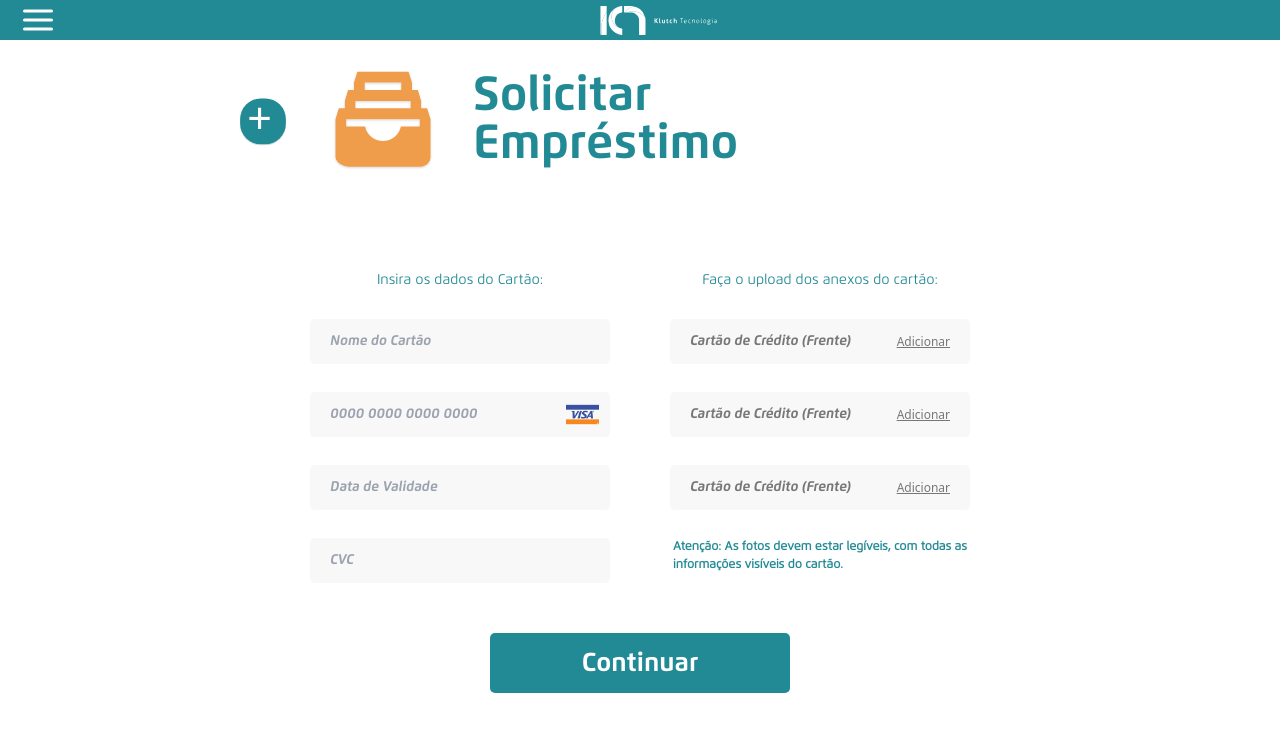
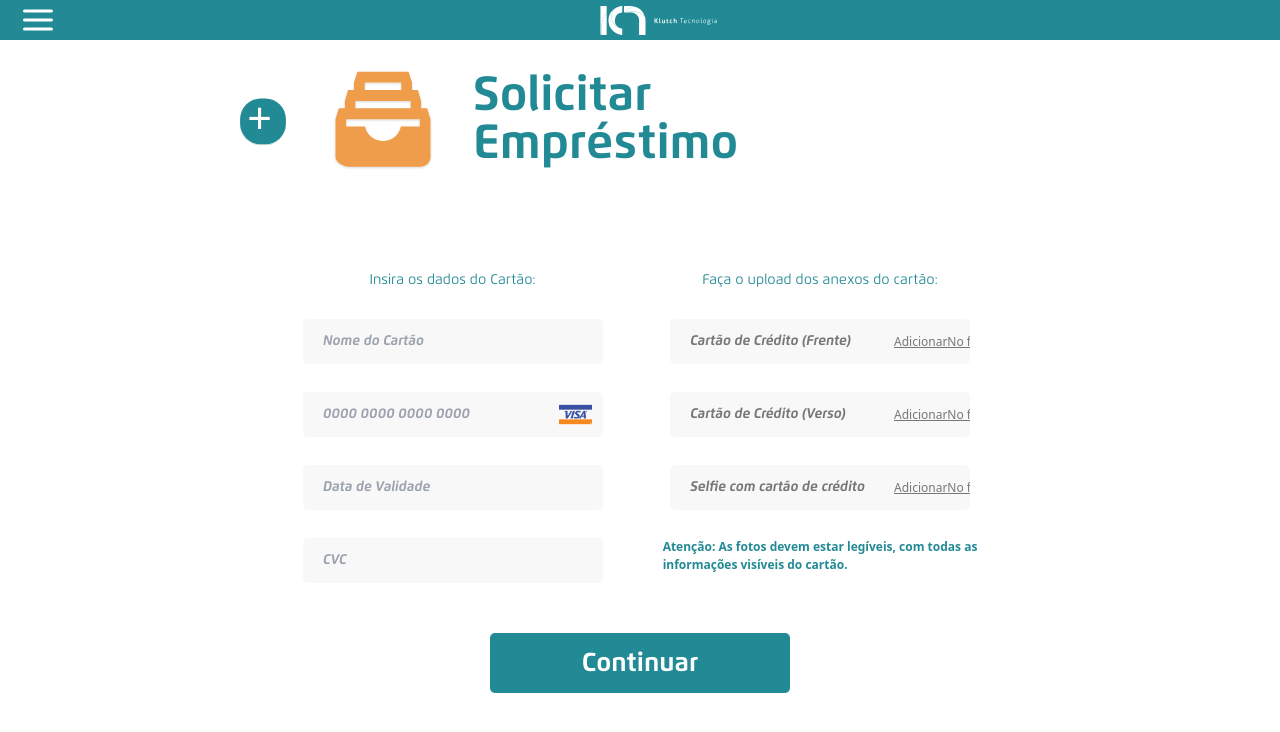
Before and after one commit to viniciusperrone/Klutch-Tech, a Next.js app in the folder frontend/: page /enter-card-data in a window 1280 px wide. Shown: the top 732 px of the page. Built offline with nearby package versions, Linux system fonts and the light colour scheme; no server answers.

Commit message:
chore: challenge completed

```diff
--- a/frontend/package.json
+++ b/frontend/package.json
@@ -11,6 +11,7 @@
   "dependencies": {
     "axios": "^0.27.2",
     "classnames": "^2.3.1",
+    "firebase": "^9.9.0",
     "next": "12.2.1",
     "react": "18.2.0",
     "react-dom": "18.2.0",
--- a/frontend/src/hooks/index.tsx
+++ b/frontend/src/hooks/index.tsx
@@ -3,7 +3,8 @@ import { ReactNode } from 'react';
 import {
   ICustomer,
   IInstallmentsHook,
-  ISolicitationResponse
+  ISolicitationResponse,
+  IStorage
 } from '@shared/interfaces';
 
 type Props = {
@@ -18,6 +19,7 @@ export default function ContextProvider({ children }: Props) {
   const [customer, setCustomer] = useState<ICustomer | null>();
   const [request, setRequest] = useState<ISolicitationResponse | null>();
   const [value, setValue] = useState<number>();
+  const [storage, setStorage] = useState<IStorage>({} as IStorage);
   return (
     <Context.Provider
       value={{
@@ -28,7 +30,9 @@ export default function ContextProvider({ children }: Props) {
         value,
         setValue,
         request,
-        setRequest
+        setRequest,
+        storage,
+        setStorage
       }}
     >
       {children}
--- /dev/null
+++ b/frontend/src/hooks/useStorage.tsx
@@ -0,0 +1,19 @@
+import { useContext } from 'react';
+import { Context } from './index';
+import { IStorage } from '@shared/interfaces';
+
+type ContextProps = {
+  storage: IStorage;
+  setStorage: (data: IStorage) => void;
+};
+
+export function useStorage() {
+  const context = useContext(Context);
+
+  const { storage, setStorage } = context as ContextProps;
+
+  return {
+    storage,
+    setStorage
+  };
+}
--- /dev/null
+++ b/frontend/src/lib/firebase.ts
@@ -0,0 +1,18 @@
+import { initializeApp } from 'firebase/app';
+import { getStorage } from 'firebase/storage';
+
+const firebaseConfig = {
+  apiKey: process.env.NEXT_FIREBASE_API_KEY,
+  authDomain: process.env.NEXT_FIREBASE_DOMAIN,
+  projectId: process.env.NEXT_FIREBASE_PROJECT_ID,
+  storageBucket:
+    process.env.NEXT_FIREBASE_STORAGE_BUCKET ||
+    'klutch-tech---teste.appspot.com',
+  messagingSenderId: process.env.NEXT_FIREBASE_MESSAGING_SENDER_ID,
+  appId: process.env.NEXT_FIREBASE_APP_ID,
+  measurementId: process.env.NEXT_FIREBASE_MEASUREMENT_ID
+};
+
+// Initialize Firebase
+export const app = initializeApp(firebaseConfig);
+export const storage = getStorage(app);
--- a/frontend/src/pages/enter-card-data.tsx
+++ b/frontend/src/pages/enter-card-data.tsx
@@ -1,4 +1,5 @@
-import { FormEvent, useState } from 'react';
+import { useState, useRef, FormEvent } from 'react';
+import { ref, uploadBytesResumable, getDownloadURL } from 'firebase/storage';
 import Image from 'next/image';
 import { useRouter } from 'next/router';
 import { FadeLoader } from 'react-spinners';
@@ -17,6 +18,8 @@ import FillingSvg from 'assets/icons/filling-orange.svg';
 import PlusSvg from 'assets/icons/plus.svg';
 import VisaLogo from 'assets/images/visa.png';
 import { Error } from '@components/Error';
+import { useStorage } from '@hooks/useStorage';
+import { storage } from 'src/lib/firebase';
 
 export default function EnterCardData() {
   const router = useRouter();
@@ -24,10 +27,15 @@ export default function EnterCardData() {
   const { installmentClient } = useInstallments();
   const { value: price } = useValue();
   const { setRequest } = useRequest();
+  const { storage: storageRequest, setStorage } = useStorage();
 
   const [sendRequestData, setSendRequestData] = useState({} as ISolicitation);
   const [error, setError] = useState<boolean>(false);
   const [message, setMessage] = useState<string>();
+  const [progress, setProgress] = useState<number>(0);
+  const [imgURL, setImgURL] = useState<any>();
+
+  const inputRef = useRef(null);
 
   const {
     data,
@@ -39,6 +47,47 @@ export default function EnterCardData() {
   function onChange(value: string | number, name: string) {
     setSendRequestData({ ...sendRequestData, [name]: value });
   }
+
+  function handleAddImage(event: any, name: string) {
+    const file = event;
+
+    inputRef.current.value = null;
+
+    console.log(file);
+
+    if (!file) {
+      setError(true);
+      setMessage('Error ao enviar imagem!');
+      setTimeout(() => {
+        setError(false);
+      }, 2600);
+      return;
+    }
+
+    const storageRef = ref(storage, `images/${file.name}`);
+    const uploadTask = uploadBytesResumable(storageRef, file);
+
+    uploadTask.on(
+      'state_changed',
+      snapshort => {
+        const progress =
+          (snapshort.bytesTransferred / snapshort.totalBytes) * 100;
+        setProgress(progress);
+      },
+      error => {
+        setError(true);
+        setMessage('Falha no envio da imagem!');
+      },
+      () => {
+        getDownloadURL(uploadTask.snapshot.ref).then(url => {
+          setStorage({ ...storageRequest, [name]: url });
+          console.log(url);
+          setImgURL(url);
+        });
+      }
+    );
+  }
+
   async function handleSubmit(event: FormEvent) {
     event.preventDefault();
 
@@ -98,6 +147,7 @@ export default function EnterCardData() {
     setMessage('Erro de conexão!');
   }
 
+  console.log(storageRequest);
   return (
     <div>
       <Header />
@@ -160,38 +210,64 @@ export default function EnterCardData() {
               <h1 className="text-[14px] font-flexoRegular text-blue-400">
                 Faça o upload dos anexos do cartão:
               </h1>
-              <div className="w-[300px] h-[45px] bg-gray-200 rounded-[5px] flex px-[20px] flex-row justify-between items-center">
+              <span className="w-[300px] h-[45px] bg-gray-200 rounded-[5px] flex px-[20px] flex-row justify-between items-center overflow-hidden">
                 <h3 className="text-[14px] font-flexoBoldIt">
                   Cartão de Crédito (Frente)
                 </h3>
-                <span className="cursor-pointer">
-                  <p className="text-[12px] font-flexRegular underline">
-                    Adicionar
-                  </p>
-                </span>
-              </div>
-              <div className="w-[300px] h-[45px] bg-gray-200 rounded-[5px] flex px-[20px] flex-row justify-between items-center">
+                <label className="w-[40px] text-[12px] font-flexRegular underline cursor-pointer mr-4 flex flex-row">
+                  {storageRequest.front ? 'Adicionado' : 'Adicionar'}
+                  <input
+                    className="file:hidden"
+                    type="file"
+                    title=" "
+                    name="fupload"
+                    accept=".png, .jpg, .jpeg"
+                    ref={inputRef}
+                    onChange={e => handleAddImage(e.target?.files[0], 'front')}
+                  />
+                </label>
+              </span>
+              <span className="w-[300px] h-[45px] bg-gray-200 rounded-[5px] flex px-[20px] flex-row justify-between items-center overflow-hidden">
                 <h3 className="text-[14px] font-flexoBoldIt">
-                  Cartão de Crédito (Frente)
+                  Cartão de Crédito (Verso)
                 </h3>
-                <span className="cursor-pointer">
-                  <p className="text-[12px] font-flexRegular underline">
-                    Adicionar
-                  </p>
-                </span>
-              </div>
-              <div className="w-[300px] h-[45px] bg-gray-200 rounded-[5px] flex px-[20px] flex-row justify-between items-center">
+                <label className="w-[40px] text-[12px] font-flexRegular underline cursor-pointer mr-4 flex flex-row">
+                  {storageRequest.towards ? 'Adicionado' : 'Adicionar'}
+                  <input
+                    className="file:hidden"
+                    type="file"
+                    title=" "
+                    name="fupload"
+                    accept=".png, .jpg, .jpeg"
+                    ref={inputRef}
+                    onChange={e =>
+                      handleAddImage(e.target?.files[0], 'towards')
+                    }
+                  />
+                </label>
+              </span>
+
+              <span className="w-[300px] h-[45px] bg-gray-200 rounded-[5px] flex px-[20px] flex-row justify-between items-center overflow-hidden">
                 <h3 className="text-[14px] font-flexoBoldIt">
-                  Cartão de Crédito (Frente)
+                  Selfie com cartão de crédito
                 </h3>
+                <label className="w-[40px] text-[12px] font-flexRegular underline cursor-pointer mr-4 flex flex-rol">
+                  {storageRequest.selfie ? 'Adicionado' : 'Adicionar'}
+                  <input
+                    className="file:hidden"
+                    type="file"
+                    name="fupload"
+                    accept=".png, .jpg, .jpeg"
+                    ref={inputRef}
+                    onChange={e => handleAddImage(e.target?.files[0], 'selfie')}
+                  />
+                </label>
+              </span>
 
-                <span className="cursor-pointer">
-                  <p className="text-[12px] font-flexRegular underline">
-                    Adicionar
-                  </p>
-                </span>
-              </div>
-              <strong className="text-[12px] font-flexoRegular text-blue-400">
+              <strong
+                className="text-[12px] font-flex
+               oRegular text-blue-400"
+              >
                 Atenção: As fotos devem estar legíveis, com todas as <br />
                 informações visíveis do cartão.
               </strong>
--- a/frontend/src/pages/request-details.tsx
+++ b/frontend/src/pages/request-details.tsx
@@ -1,6 +1,7 @@
 import Image from 'next/image';
 
 import { useValue } from '@hooks/useValue';
+import { useStorage } from '@hooks/useStorage';
 import { useRequest } from '@hooks/useRequest';
 import { Header } from '@components/Header';
 import { currencyBRL } from 'utils/currencyBRL';
@@ -16,6 +17,8 @@ import { dateFormatted } from 'utils/dateFormatted';
 export default function RequestDetails() {
   const { value } = useValue();
   const { request } = useRequest();
+  const { storage } = useStorage();
+
   return (
     <div>
       <Header />
@@ -70,9 +73,14 @@ export default function RequestDetails() {
                   width={100}
                   height={70}
                 />
-                <p className="text-[14px] font-flexRegular text-blue-500 underline">
+                <a
+                  className="text-[14px] font-flexRegular text-blue-500 underline"
+                  href={storage.front}
+                  download
+                  target="_blank"
+                >
                   Ver comprovante
-                </p>
+                </a>
               </div>
               <div className="w-[180px] h-[250px] bg-gray-200 rounded flex flex-col py-4 justify-between items-center">
                 <h1 className="text-[18px] font-flexoMedium">
@@ -84,9 +92,14 @@ export default function RequestDetails() {
                   width={100}
                   height={70}
                 />
-                <p className="text-[14px] font-flexRegular text-blue-500 underline">
+                <a
+                  className="text-[14px] font-flexRegular text-blue-500 underline"
+                  href={storage.towards}
+                  download
+                  target="_blank"
+                >
                   Ver comprovante
-                </p>
+                </a>
               </div>
               <div className="w-[180px] h-[250px] bg-gray-200 rounded flex flex-col py-4 justify-between items-center">
                 <h1 className="text-[18px] font-flexoMedium">
@@ -98,9 +111,14 @@ export default function RequestDetails() {
                   width={100}
                   height={70}
                 />
-                <p className="text-[14px] font-flexRegular text-blue-500 underline">
+                <a
+                  className="text-[14px] font-flexRegular text-blue-500 underline"
+                  href={storage.selfie}
+                  download
+                  target="_blank"
+                >
                   Ver comprovante
-                </p>
+                </a>
               </div>
             </div>
           </div>
@@ -137,7 +155,7 @@ export default function RequestDetails() {
                   </h1>
                 </div>
                 <h1 className="text-[16px] font-flexoBoldIt">
-                  1 parcelas de:{' '}
+                  {request.installments.installment} parcelas de:{' '}
                   <strong className="text-[16px] font-flexoBoldIt text-green-700">
                     {currencyBRL(
                       (request.installments.installmentValue * value) /
--- a/frontend/src/pages/request-feedback.tsx
+++ b/frontend/src/pages/request-feedback.tsx
@@ -96,7 +96,7 @@ export default function RequestFeedback() {
               </h3>
               <div className="flex flex-row items-center gap-[10px]">
                 <p className="text-[22px] font-flexoBoldIt text-green-700">
-                  R$ {value}
+                  {currencyBRL(value)}
                 </p>
                 <GoCheck size={32} color="#228A95" />
               </div>
@@ -107,7 +107,6 @@ export default function RequestFeedback() {
               </h3>
               <div className="flex flex-row items-center gap-[10px]">
                 <p className="text-[22px] font-flexoBoldIt text-green-700">
-                  R${' '}
                   {currencyBRL(
                     (request.installments.installmentValue * value) /
                       request.installments.installment
--- a/frontend/src/shared/interfaces.ts
+++ b/frontend/src/shared/interfaces.ts
@@ -59,3 +59,9 @@ export interface ISolicitationResponse extends ISolicitation {
   installments: IInstallments;
   table: IRateTable | null;
 }
+
+export interface IStorage {
+  selfie: string;
+  front: string;
+  towards: string;
+}
--- a/frontend/src/styles/global.css
+++ b/frontend/src/styles/global.css
@@ -32,6 +32,9 @@
   src: url('../assets/fonts/Flexo-Regular.otf') format('opentype');
 }
 
+@viewchild ('fileInput')
+  myVar1: any;
+
 body {
   @apply bg-white text-gray-900;
   --webkit-font-smoothing: antialiased;
```
Also changed, not shown: 1 other file (tests, documents, lock files or other folders).
